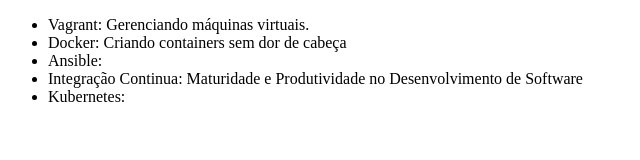
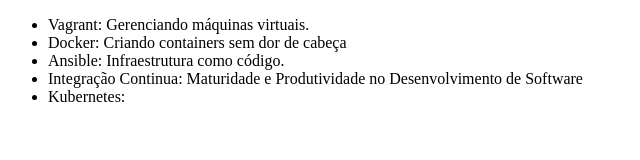
Before and after one commit to testegitegithub/alura-git, a plain HTML site: page index.html in a window 1280 px wide. Shown: the whole page, without its empty margins (0-640 px from the left). Drawn offline with Linux system fonts and the light colour scheme.

Commit message:
Mudando nome do curso de Ansible

```diff
--- a/index.html
+++ b/index.html
@@ -8,7 +8,7 @@
     <ul>
         <li>Vagrant: Gerenciando máquinas virtuais.</li>
         <li>Docker: Criando containers sem dor de cabeça</li>
-        <li>Ansible: </li>
+        <li>Ansible: Infraestrutura como código.</li>
         <li>Integração Continua: Maturidade e Produtividade no Desenvolvimento de Software</li>
         <li>Kubernetes: </li>
     </ul>
```
